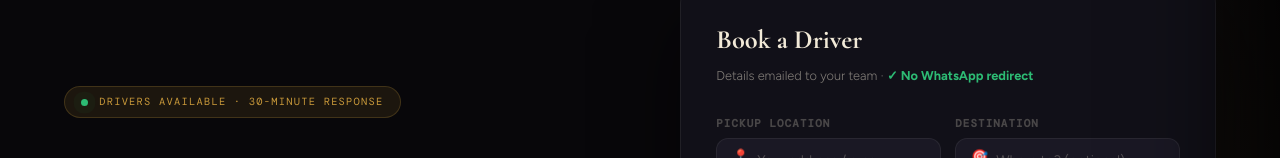
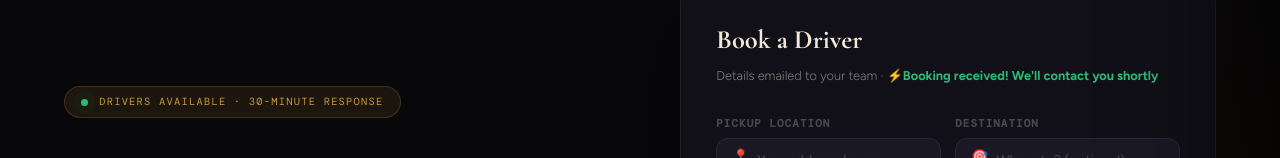
Before and after one commit to Nihal51/nodrive, a plain HTML site: page index.html in a window 1280 px wide. Shown: the part 168-326 px from the top of the page. Drawn offline with nearby package versions, Linux system fonts and the light colour scheme.

Commit message:
Update booking confirmation message in index.html

```diff
--- a/index.html
+++ b/index.html
@@ -346,7 +346,7 @@ footer{background:var(--ink2);border-top:1px solid var(--rim);padding:5rem 5% 2.
     <div class="book-card reveal d2" id="bookCard">
       <div id="bookFormWrap">
         <div class="bc-title">Book a Driver</div>
-        <div class="bc-sub">Details emailed to your team · <strong>✓ No WhatsApp redirect</strong></div>
+        <div class="bc-sub">Details emailed to your team · <strong> ⚡️Booking received! We'll contact you shortly</strong></div>
         <form id="bookingForm" novalidate>
           <input type="hidden" name="access_key" value="50830da6-b8d9-4306-8533-771dd6b744fa">
           <input type="hidden" name="subject" value="🚗 New DriveBuddy Booking Request">
```
